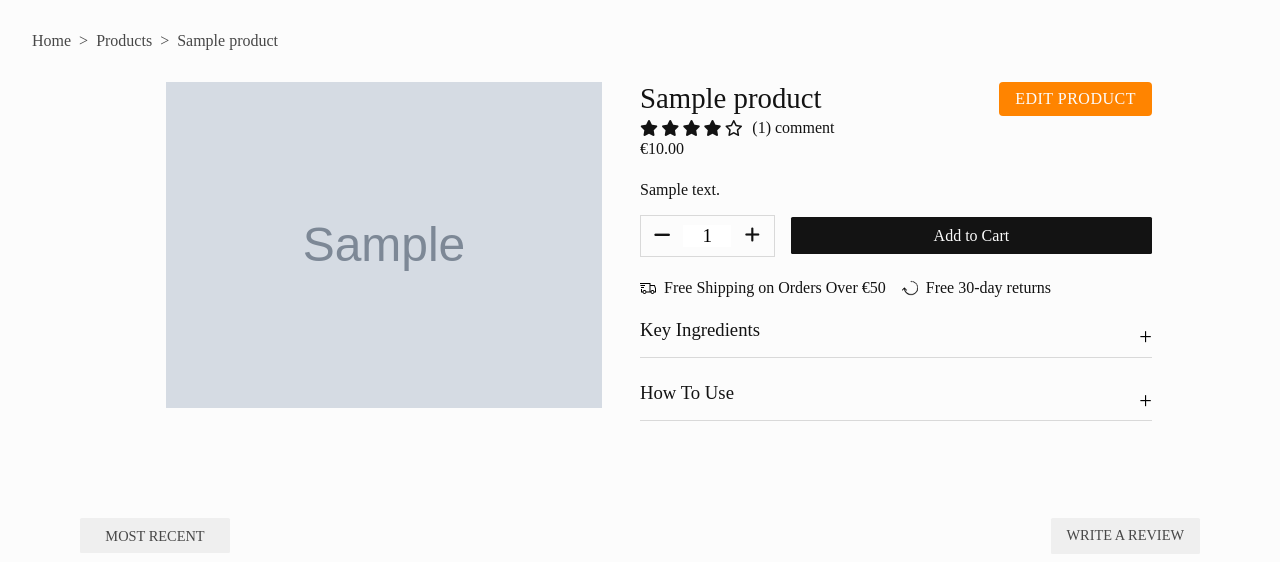
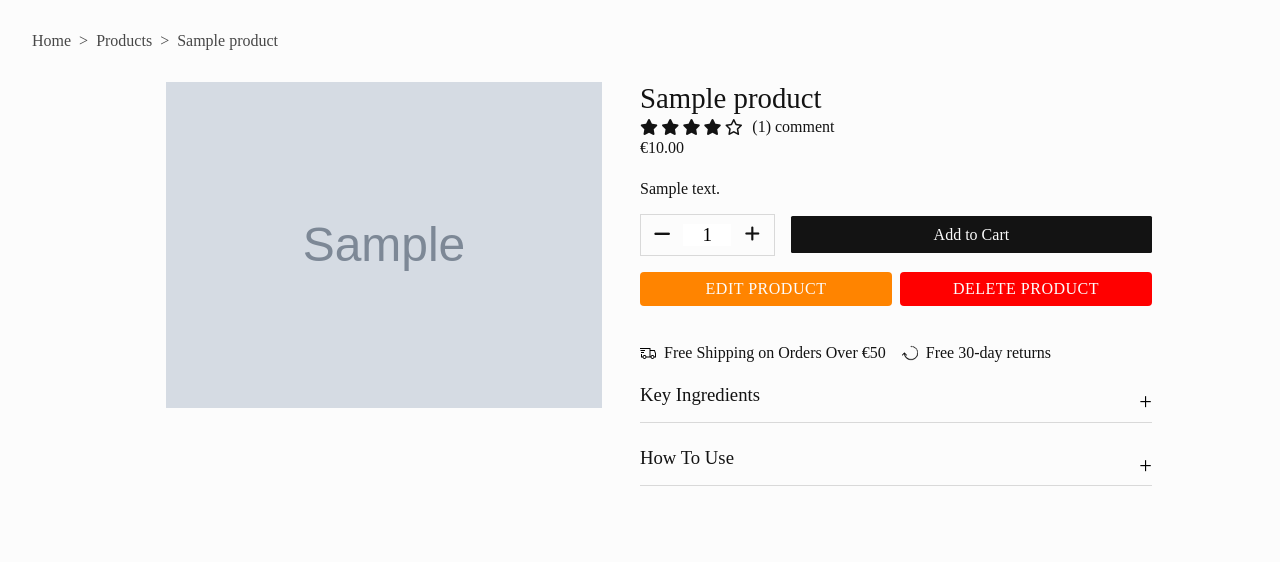
Before and after one commit to camilabandeira/NouriSkin, a Django app: page /products/1/ in a window 1280 px wide. Shown: the part 83-645 px from the top of the page. Run offline with Django 5.2, Linux system fonts and the light colour scheme; a user stored in the database is signed in; data comes from the database, SQL or seed files in the repository; tables that the repository leaves empty hold one stand-in row (values such as "Sample post"); grey boxes marked "Sample" are stand-in pictures; parts of the project's set-up code (start-up, migrations or seed data) failed here and were passed over; some libraries are stand-ins or nearby versions; some web fonts are replaced.

Commit message:
feat: add product deletion functionality with confirmation page and styles

```diff
--- a/products/static/css/product_detail.css
+++ b/products/static/css/product_detail.css
@@ -58,16 +58,17 @@
     margin-bottom: 1.4rem;
 }
 
-.content-header-wrapper {
-    display: flex;
-    justify-content: space-between;
-    align-items: center;
-    width: 100%;
-}
-
 .content-header h1 {
     font-size: 1.8rem;
     font-weight: 500;
+}
+
+.admin-actions {
+    display: flex;
+    justify-content: space-between;
+    padding: 1rem 0;
+    gap: 0.5rem;
+    width: 100%;
 }
 
 .edit-product-btn {
@@ -80,10 +81,28 @@
     text-align: center;
     letter-spacing: 0.0313rem;
     text-transform: uppercase;
+    width: 50%;
 }
 
 .edit-product-btn:hover {
     background-color: hsl(36, 100%, 50%);
+}
+
+.delete-btn {
+    display: inline-block;
+    padding: 0.5rem 1rem;
+    background-color: hsl(0, 100%, 50%);
+    border-radius: 0.25rem;
+    color: var(--white);
+    font-weight: 500;
+    text-align: center;
+    letter-spacing: 0.0313rem;
+    text-transform: uppercase;
+    width: 50%;
+}
+
+.delete-btn:hover {
+    background-color: hsl(0, 100%, 60%);
 }
 
 .content-header-feedback {
--- a/products/templates/products/product_detail.html
+++ b/products/templates/products/product_detail.html
@@ -19,12 +19,7 @@
 
     <div class="product-detail-content">
       <div class="content-header">
-        <div class="content-header-wrapper">
         <h1 id="product-title">{{ product.name }}</h1>
-        {% if user.is_superuser %}
-        <a href="{% url 'product_update' product.id %}" class="edit-product-btn">Edit Product</a>
-        {% endif %}
-        </div>
         <div class="content-header-feedback">
           <div class="content-header-rating" aria-label="Product rating">
             {% for i in stars_range %}
@@ -72,6 +67,13 @@
               </div>
             </div>
           </form>
+
+          {% if user.is_superuser %}
+          <div class="admin-actions">
+          <a href="{% url 'product_update' product.id %}" class="edit-product-btn">Edit Product</a>
+          <a href="{% url 'delete_product' product.id %}" class="delete-btn">Delete Product</a>
+          </div>
+          {% endif %}
         </div>
 
         <div class="shipping-info">
--- a/products/urls.py
+++ b/products/urls.py
@@ -7,4 +7,5 @@ urlpatterns = [
     path('<int:product_id>/write-review/', views.write_review, name='write_review'),
     path('add/', views.add_product, name='add_product'),
     path('product/<int:pk>/update/', views.product_update, name='product_update'),
+    path('<int:product_id>/delete/', views.delete_product, name='delete_product'),
 ]
--- a/products/views.py
+++ b/products/views.py
@@ -166,3 +166,16 @@ def product_update(request, pk):
         'product': product,
     }
     return render(request, 'products/product_update.html', context)
+
+def delete_product(request, product_id):
+    """
+    A view to delete a product.
+    """
+    product = get_object_or_404(Product, id=product_id)
+
+    if request.method == "POST":
+        product.delete()
+        messages.success(request, "Product deleted successfully!")
+        return redirect('products')
+
+    return render(request, 'products/delete_product.html', {'product': product})
--- a/static/css/base.css
+++ b/static/css/base.css
@@ -175,7 +175,7 @@ body {
     border: 1px solid var(--line-break);
     border-radius: 0.25rem;
     z-index: 1000;
-    min-width: 10rem;
+    min-width: 13rem;
     padding: 0.5rem 0;
 }
 
--- a/templates/base.html
+++ b/templates/base.html
@@ -55,7 +55,7 @@
                     </a>
                     <div class="dropdown-menu" id="dropdown-menu">
                         {% if request.user.is_superuser %}
-                            <a href="{% url 'add_product' %}" class="add-product-link">Add Product</a>
+                            <a href="{% url 'add_product' %}" class="add-product-link">Product Management</a>
                         {% endif %}
 
                         <a href="{% url 'profile' %}">My Profile</a>
```
Also changed, not shown: products/static/css/delete_product.css (added, +50 -0 lines), products/templates/products/delete_product.html (added, +18 -0 lines).
